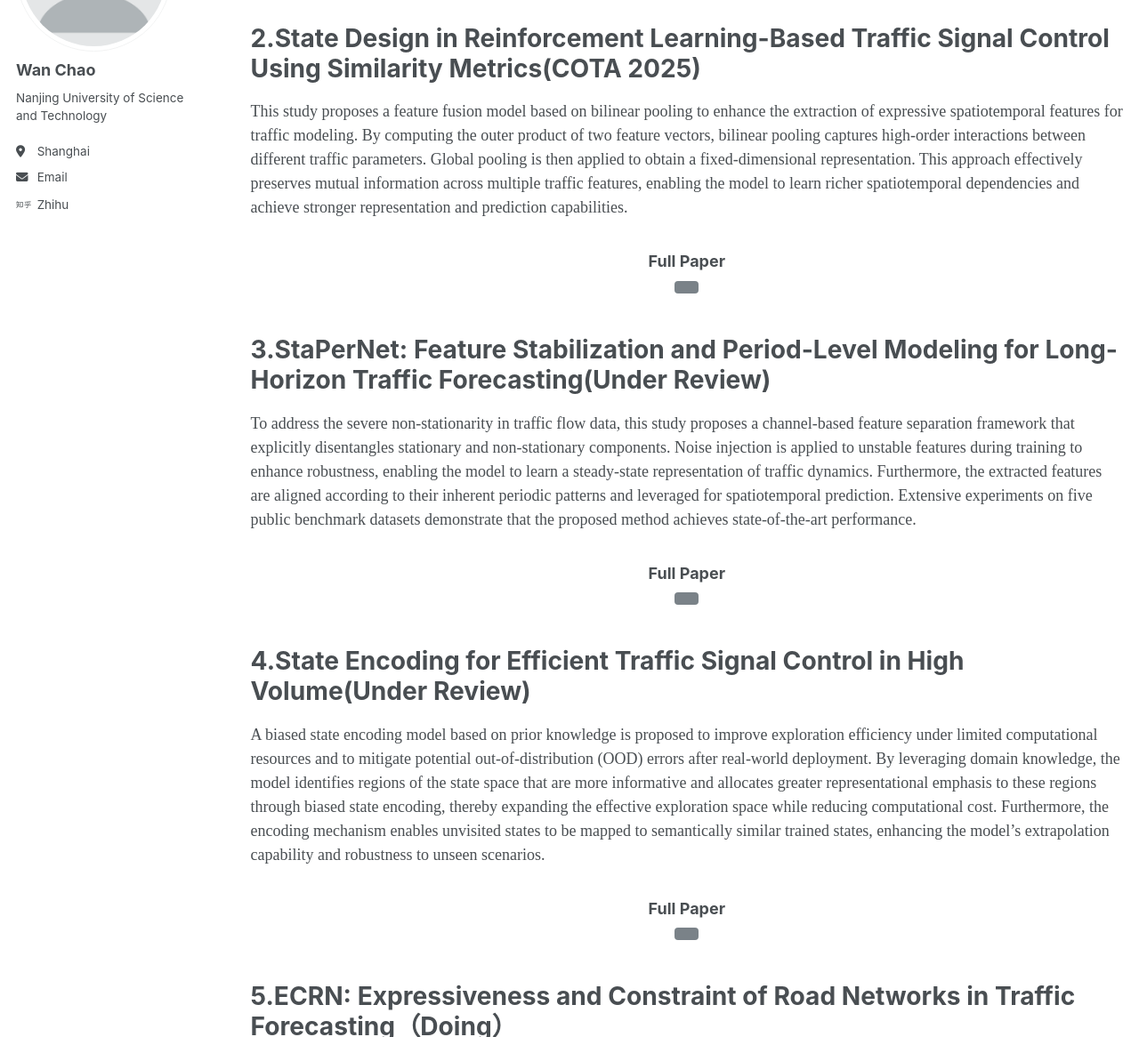
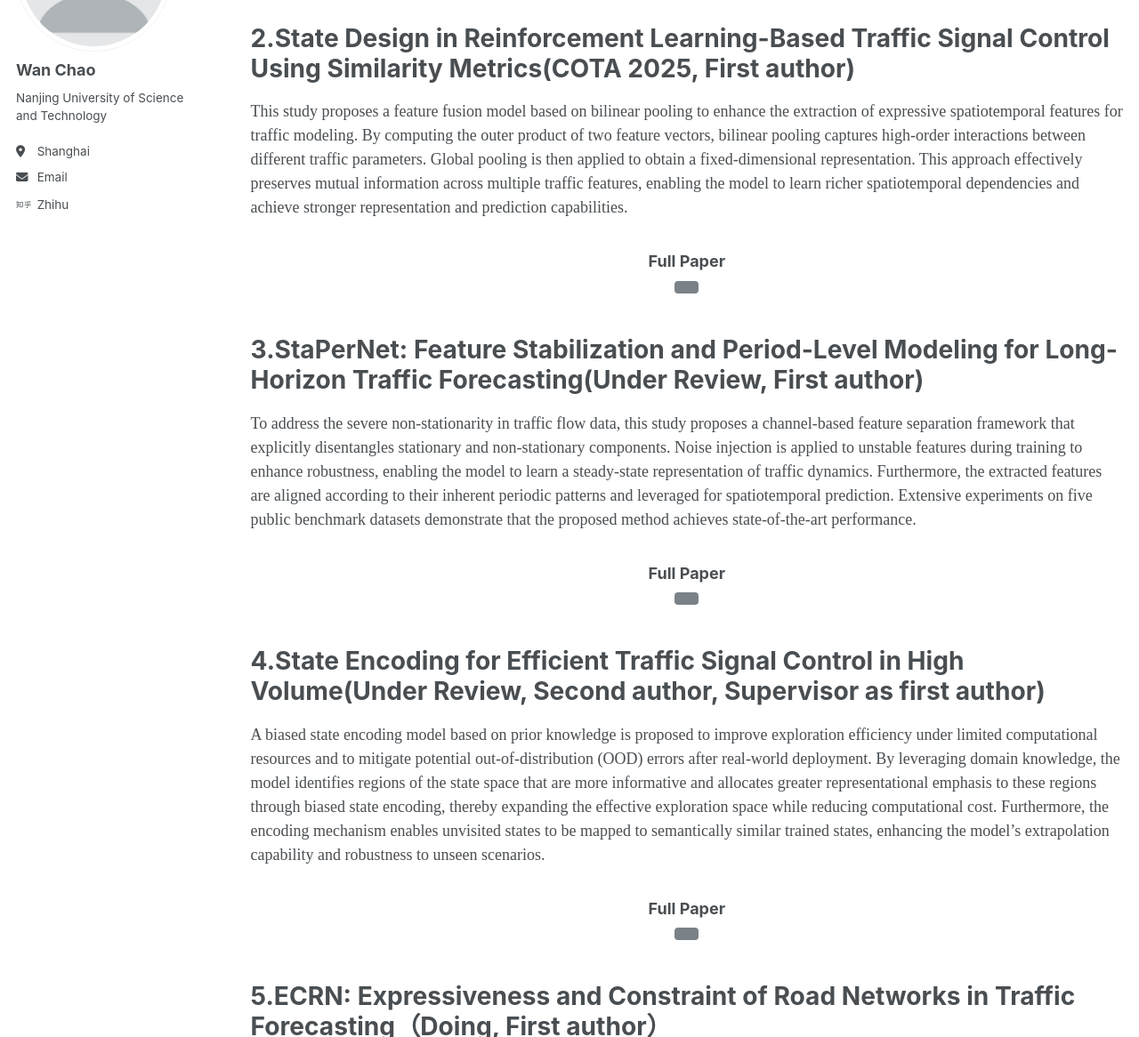
Before and after one commit to Wancha0/Wancha0.github.io, a Jekyll site: the page built from _pages/cv.md, in a window 1280 px wide and 1400 px high, scrolled down 714 px, cut to the strip 234-1400 px from the top of the window. Shown: the whole strip at 89% size. Built offline with Jekyll 4.4.1, drawn with Linux system fonts in a browser that asks for light colours; a script bundle is joined from its source files by our own code; library files that are not in the unit come from our copies.

Commit message:
update author

```diff
--- a/_pages/cv.md
+++ b/_pages/cv.md
@@ -32,7 +32,7 @@ redirect_from:
 <p></p>  <!-- 空行 -->
 <p></p>
 
-2.State Design in Reinforcement Learning-Based Traffic Signal Control Using Similarity Metrics(COTA 2025)
+2.State Design in Reinforcement Learning-Based Traffic Signal Control Using Similarity Metrics(COTA 2025, First author)
 ======
 
 This study proposes a feature fusion model based on bilinear pooling to enhance the extraction of expressive spatiotemporal features for traffic modeling. By computing the outer product of two feature vectors, bilinear pooling captures high-order interactions between different traffic parameters. Global pooling is then applied to obtain a fixed-dimensional representation. This approach effectively preserves mutual information across multiple traffic features, enabling the model to learn richer spatiotemporal dependencies and achieve stronger representation and prediction capabilities.
@@ -47,7 +47,7 @@ This study proposes a feature fusion model based on bilinear pooling to enhance
 <p></p>  <!-- 空行 -->
 <p></p>
 
-3.StaPerNet: Feature Stabilization and Period-Level Modeling for Long-Horizon Traffic Forecasting(Under Review)
+3.StaPerNet: Feature Stabilization and Period-Level Modeling for Long-Horizon Traffic Forecasting(Under Review, First author)
 ======
 
 To address the severe non-stationarity in traffic flow data, this study proposes a channel-based feature separation framework that explicitly disentangles stationary and non-stationary components. Noise injection is applied to unstable features during training to enhance robustness, enabling the model to learn a steady-state representation of traffic dynamics. Furthermore, the extracted features are aligned according to their inherent periodic patterns and leveraged for spatiotemporal prediction. Extensive experiments on five public benchmark datasets demonstrate that the proposed method achieves state-of-the-art performance.
@@ -62,7 +62,7 @@ To address the severe non-stationarity in traffic flow data, this study proposes
 <p></p>  <!-- 空行 -->
 <p></p>
 
-4.State Encoding for Efficient Traffic Signal Control in High Volume(Under Review)
+4.State Encoding for Efficient Traffic Signal Control in High Volume(Under Review, Second author, Supervisor as first author)
 ======
 
 A biased state encoding model based on prior knowledge is proposed to improve exploration efficiency under limited computational resources and to mitigate potential out-of-distribution (OOD) errors after real-world deployment. By leveraging domain knowledge, the model identifies regions of the state space that are more informative and allocates greater representational emphasis to these regions through biased state encoding, thereby expanding the effective exploration space while reducing computational cost. Furthermore, the encoding mechanism enables unvisited states to be mapped to semantically similar trained states, enhancing the model’s extrapolation capability and robustness to unseen scenarios.
@@ -77,7 +77,7 @@ A biased state encoding model based on prior knowledge is proposed to improve ex
 <p></p>  <!-- 空行 -->
 <p></p>
 
-# 5.ECRN: Expressiveness and Constraint of Road Networks in Traffic Forecasting（Doing）
+# 5.ECRN: Expressiveness and Constraint of Road Networks in Traffic Forecasting（Doing, First author）
 
 For accurate traffic flow forecasting, appropriate modeling of temporal dynamics and road network structure is crucial.
 Existing methods often treat road network structure as a static modeling component, neglecting its dual role: it imposes structural constraints and enhances expressive power. Therefore, simply treating the road network as a static constraint will fail to reflect the anisotropy of real-world road structures.
```
